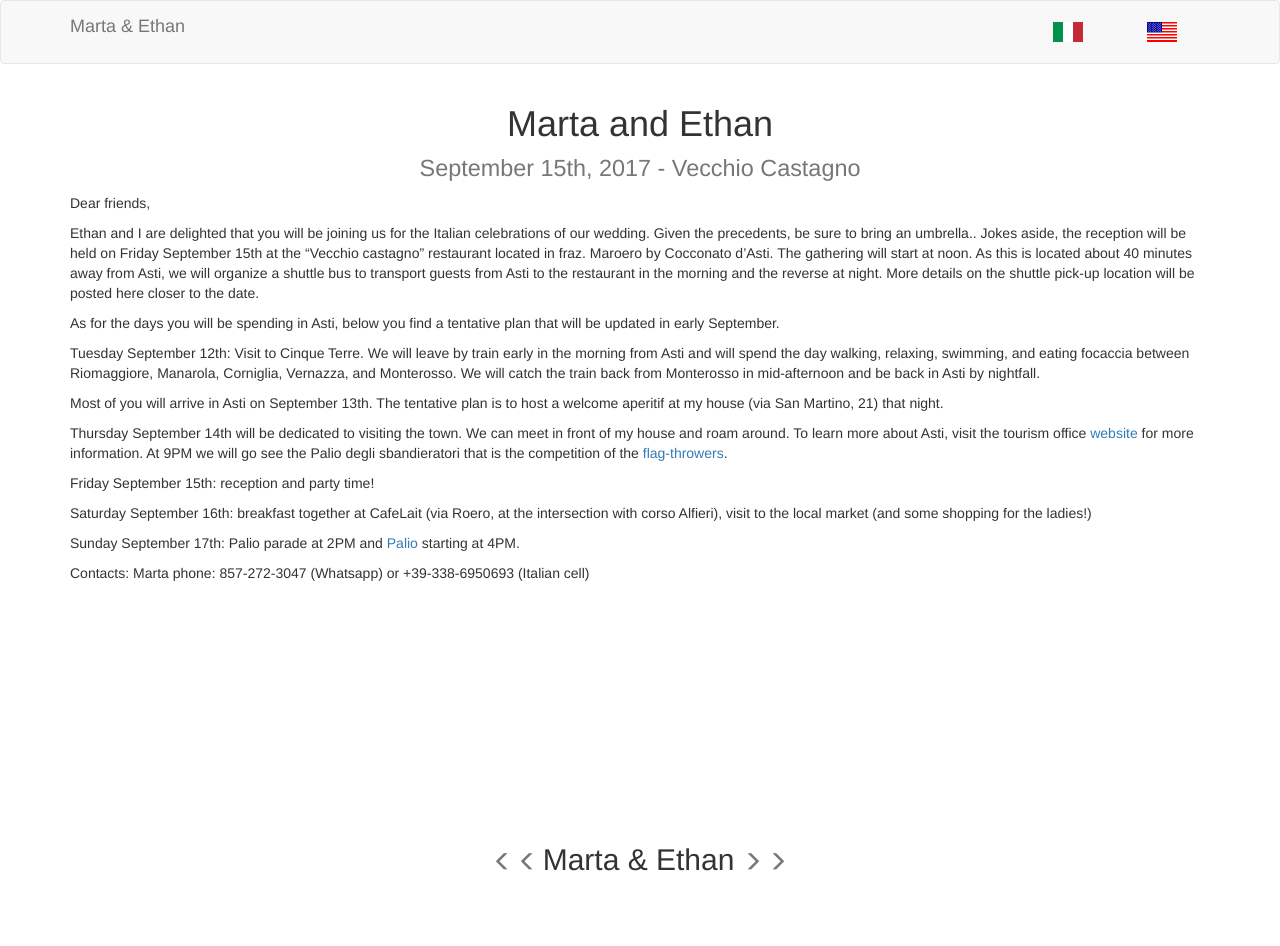
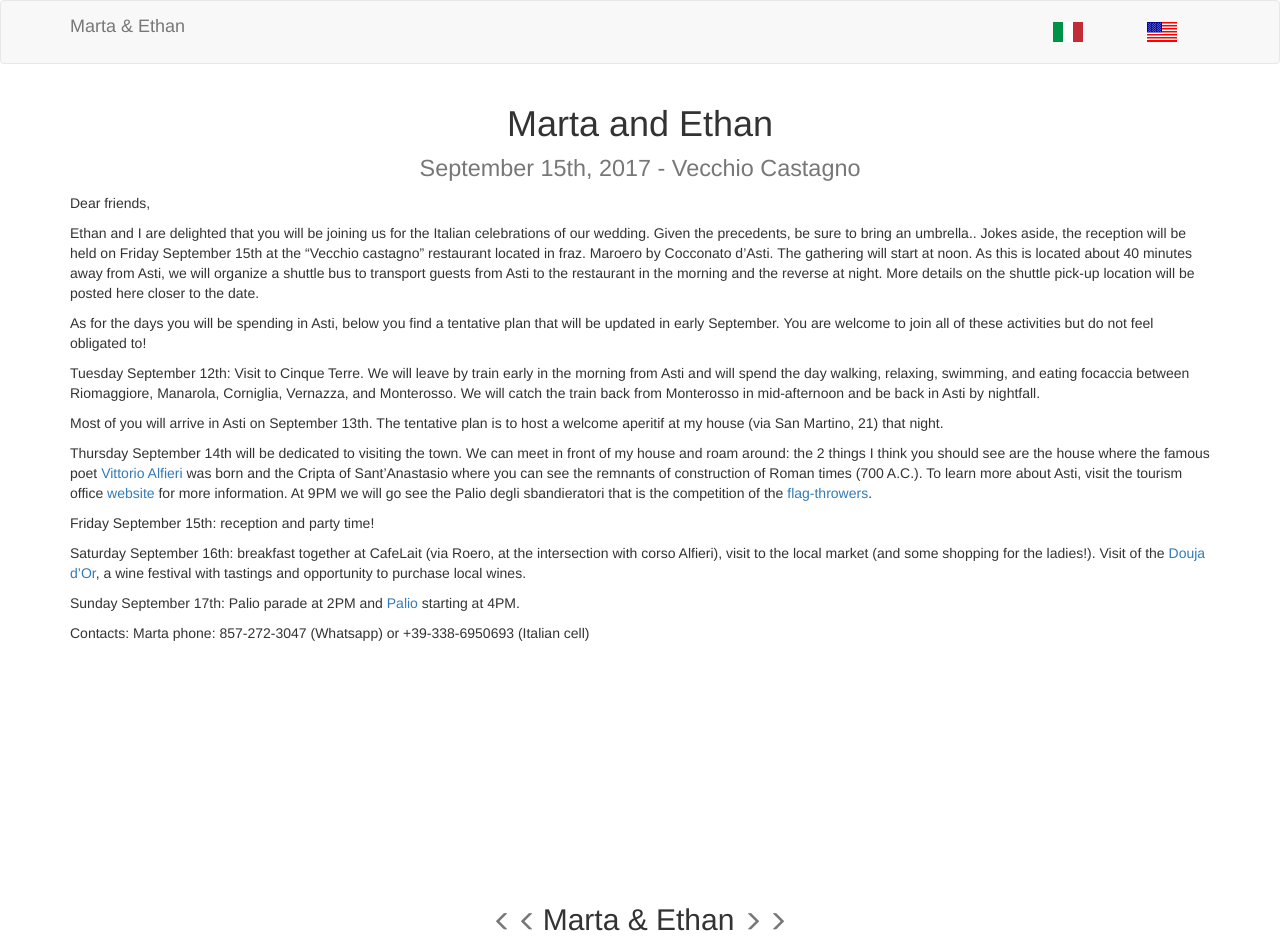
Before and after one commit to esoergel/wedding-site, a Jekyll site: the page built from english.md, in a window 1280 px wide. Built offline with Jekyll 4.4.1, drawn with Linux system fonts in a browser that asks for light colours; before the commit the page ends 900 px from its top, so only the background shows below that.

Commit message:
Update english.md

```diff
--- a/english.md
+++ b/english.md
@@ -10,17 +10,17 @@
 Ethan and I are delighted that you will be joining us for the Italian celebrations of our wedding. Given the precedents, be sure to bring an umbrella..
 Jokes aside, the reception will be held on Friday September 15th at the "Vecchio castagno" restaurant located in fraz. Maroero by Cocconato d'Asti. The gathering will start at noon. As this is located about 40 minutes away from Asti, we will organize a shuttle bus to transport guests from Asti to the restaurant in the morning and the reverse at night. More details on the shuttle pick-up location will be posted here closer to the date.
 
-As for the days you will be spending in Asti, below you find a tentative plan that will be updated in early September.
+As for the days you will be spending in Asti, below you find a tentative plan that will be updated in early September. You are welcome to join all of these activities but do not feel obligated to!
 
 Tuesday September 12th: Visit to Cinque Terre. We will leave by train early in the morning from Asti and will spend the day walking, relaxing, swimming, and eating focaccia between Riomaggiore, Manarola, Corniglia, Vernazza, and Monterosso. We will catch the train back from Monterosso in mid-afternoon and be back in Asti by nightfall.
 
 Most of you will arrive in Asti on September 13th. The tentative plan is to host a welcome aperitif at my house (via San Martino, 21) that night.
 
-Thursday September 14th will be dedicated to visiting the town. We can meet in front of my house and roam around. To learn more about Asti, visit the tourism office [website](http://www.astiturismo.it/en) for more information. At 9PM we will go see the Palio degli sbandieratori that is the competition of the [flag-throwers](https://duckduckgo.com/?q=sbandieratori&t=ffab&iax=1&ia=images).
+Thursday September 14th will be dedicated to visiting the town. We can meet in front of my house and roam around: the 2 things I think you should see are the house where the famous poet [Vittorio Alfieri](https://en.wikipedia.org/wiki/Vittorio_Alfieri) was born and the Cripta of Sant'Anastasio where you can see the remnants of construction of Roman times (700 A.C.). To learn more about Asti, visit the tourism office [website](http://www.astiturismo.it/en) for more information. At 9PM we will go see the Palio degli sbandieratori that is the competition of the [flag-throwers](https://duckduckgo.com/?q=sbandieratori&t=ffab&iax=1&ia=images).
 
 Friday September 15th: reception and party time!
 
-Saturday September 16th: breakfast together at CafeLait (via Roero, at the intersection with corso Alfieri), visit to the local market (and some shopping for the ladies!)
+Saturday September 16th: breakfast together at CafeLait (via Roero, at the intersection with corso Alfieri), visit to the local market (and some shopping for the ladies!). Visit of the [Douja d'Or](http://www.doujador.it/douja-dor-english/), a wine festival with tastings and opportunity to purchase local wines.
 
 Sunday September 17th: Palio parade at 2PM and [Palio](http://www.comune.asti.it/index.php?id_sezione=943) starting at 4PM.
 
```
